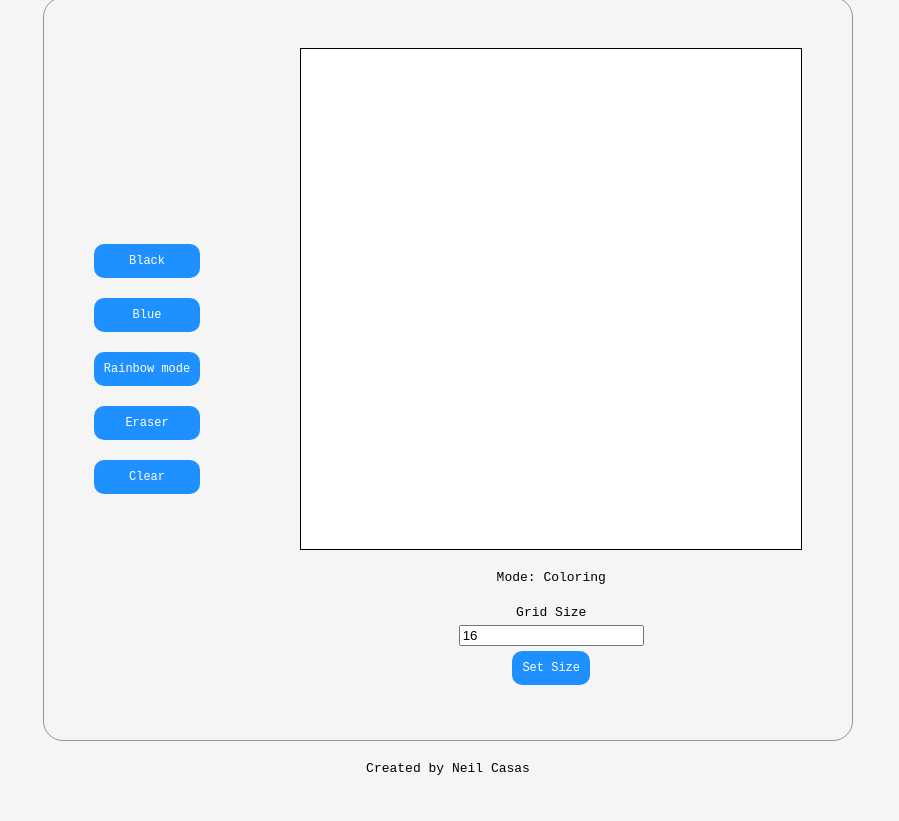
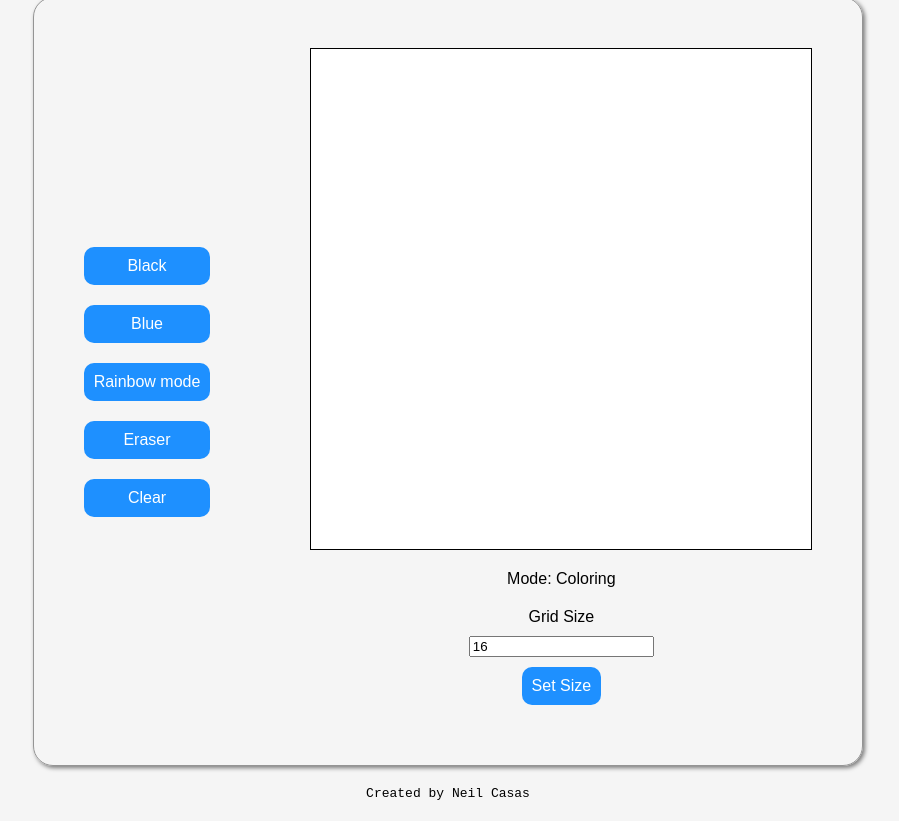
Before and after one commit to neilcasas/etchasketch, a plain HTML site: page index.html in a window 1280 px wide. Shown: the part 125-946 px from the top of the page, without its empty margins (192-1091 px from the left). Before the commit the page ends 921 px from the top, so only its background shows below. Drawn offline with Linux system fonts and the light colour scheme.

Commit message:
Added shadow to interactive container

```diff
--- a/styles.css
+++ b/styles.css
@@ -2,7 +2,7 @@ body {
     padding: 0;
     margin: 0;
     background-color: whitesmoke;
-    font-family: monospace;
+    font-family: Arial, Helvetica, sans-serif;
 }
 
 .main-container {
@@ -30,6 +30,7 @@ body {
     align-items: center;
     border: 1px solid rgb(148, 148, 148);
     border-radius: 20px;
+    box-shadow: 2px 2px 4px rgba(0, 0, 0, 0.5);
 }
 
 .button-container {
@@ -41,8 +42,8 @@ body {
 
 button {
     background-color:dodgerblue;
-    font-family: monospace;
-    font-size: 12px;
+    font-family: Arial, Helvetica, sans-serif;
+    font-size: 16px;
     color: white;
     padding: 10px;
     border-radius: 10px;
@@ -65,7 +66,7 @@ button:hover {
     display: flex;
     flex-direction: column;
     align-items: center;
-    gap: 5px;
+    gap: 10px;
 }
 
 .grid {
```
